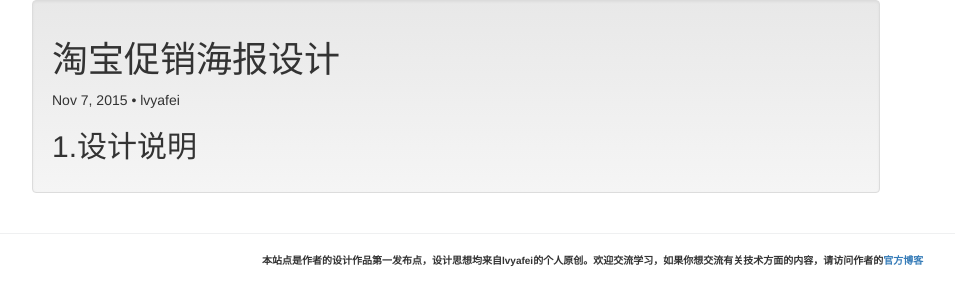
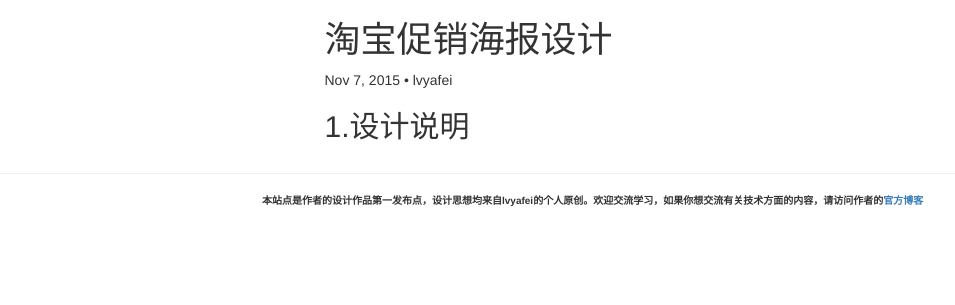
Before and after one commit to lvyafei/design, a Jekyll site: the page built from _posts/2015-11-07-淘宝促销海报设计.md, in a window 1280 px wide. Shown: the top 305 px of the page, without its empty margins (38-993 px from the left). Built offline with Jekyll 4.4.1, drawn with Linux system fonts in a browser that asks for light colours; comment, search, counter and statistics services are not loaded.

Commit message:
edit page

```diff
--- a/_layouts/lay_post.html
+++ b/_layouts/lay_post.html
@@ -5,8 +5,9 @@ layout: default
 
 <div class="post container">
   <div class="row">
+    <div class="col-md-3"></div>
     <div class="col-md-9">
-       <div class="well">
+       <div>
           <header class="post-header">
            <h1 class="post-title">{{ page.title }}</h1>
            <p class="post-meta">{{ page.date | date: "%b %-d, %Y" }}{% if page.author %} • {{ page.author }}{% endif %}{% if page.meta %} • {{ page.meta }}{% endif %}</p>
```
